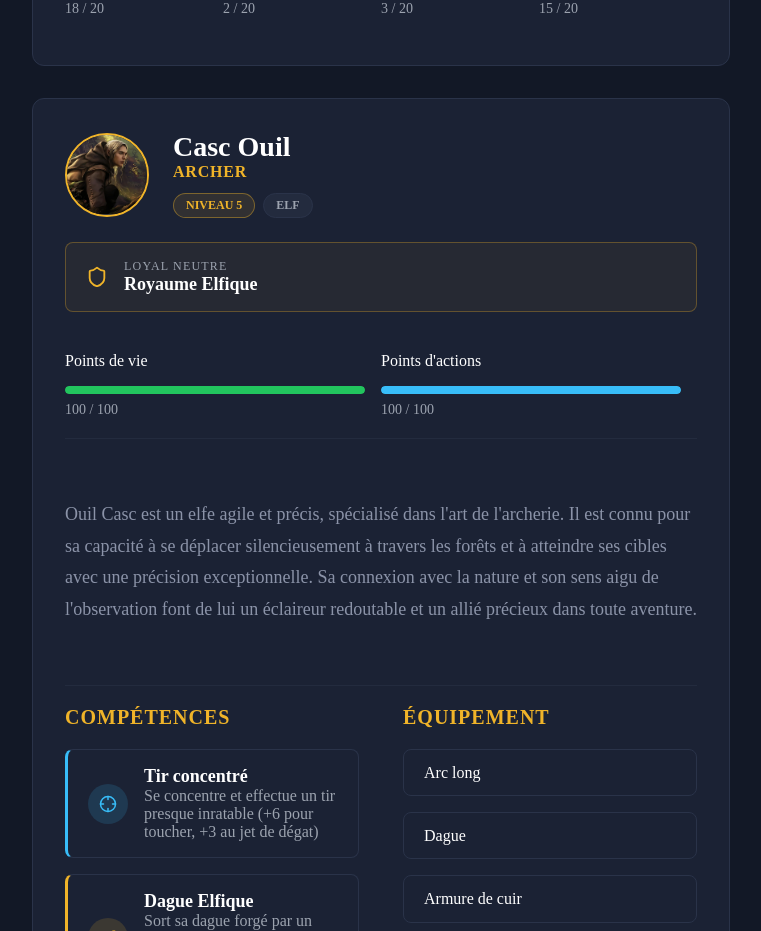
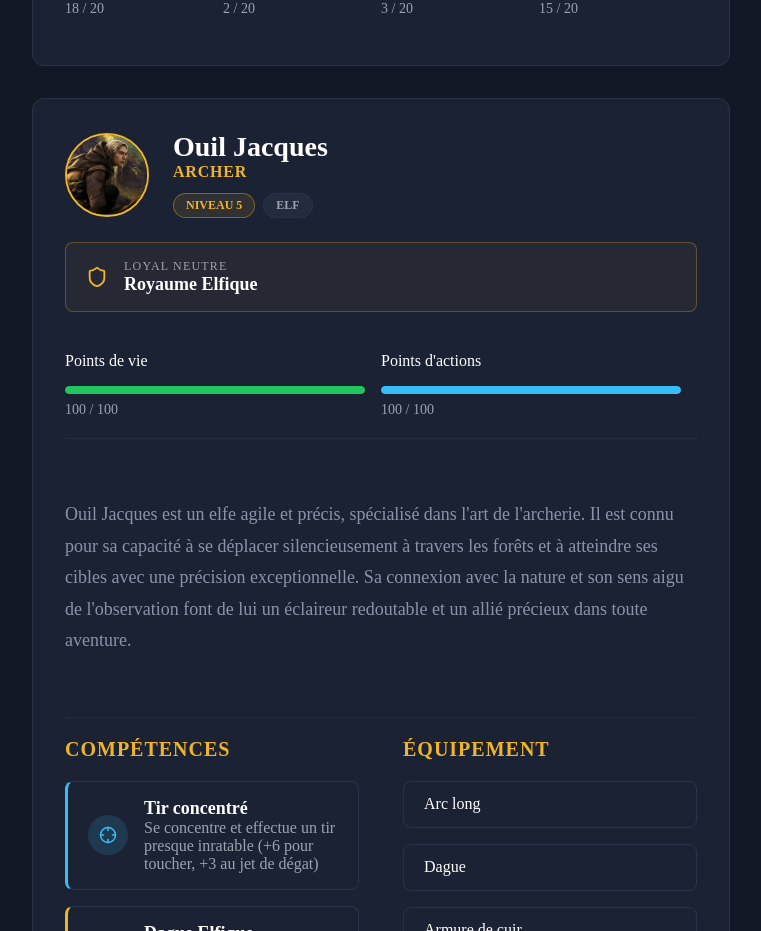
Before and after one commit to Ikdek/Scss, a React (Vite) app in the folder scss/: page / in a window 1280 px wide. Shown: the part 1160-2091 px from the top of the page, without its empty margins (259-1020 px from the left). Built offline with nearby package versions, Linux system fonts and the light colour scheme.

Commit message:
Change le nom de l'elfe

```diff
--- a/scss/src/App.tsx
+++ b/scss/src/App.tsx
@@ -43,11 +43,11 @@ function App() {
       />
       <CharacterSheet
         image={elf}
-        firstName="Ouil"
-        lastName="Casc"
+        firstName="Jacques"
+        lastName="Ouil"
         characterClass="Archer"
         level={5}
-        description="Ouil Casc est un elfe agile et précis, spécialisé dans l'art de l'archerie. Il est connu pour sa capacité à se déplacer silencieusement à travers les forêts et à atteindre ses cibles avec une précision exceptionnelle. Sa connexion avec la nature et son sens aigu de l'observation font de lui un éclaireur redoutable et un allié précieux dans toute aventure."
+        description="Ouil Jacques est un elfe agile et précis, spécialisé dans l'art de l'archerie. Il est connu pour sa capacité à se déplacer silencieusement à travers les forêts et à atteindre ses cibles avec une précision exceptionnelle. Sa connexion avec la nature et son sens aigu de l'observation font de lui un éclaireur redoutable et un allié précieux dans toute aventure."
         race="Elf"
         alignment="Loyal Neutre"
         alignmentDetail="Royaume Elfique"
```
